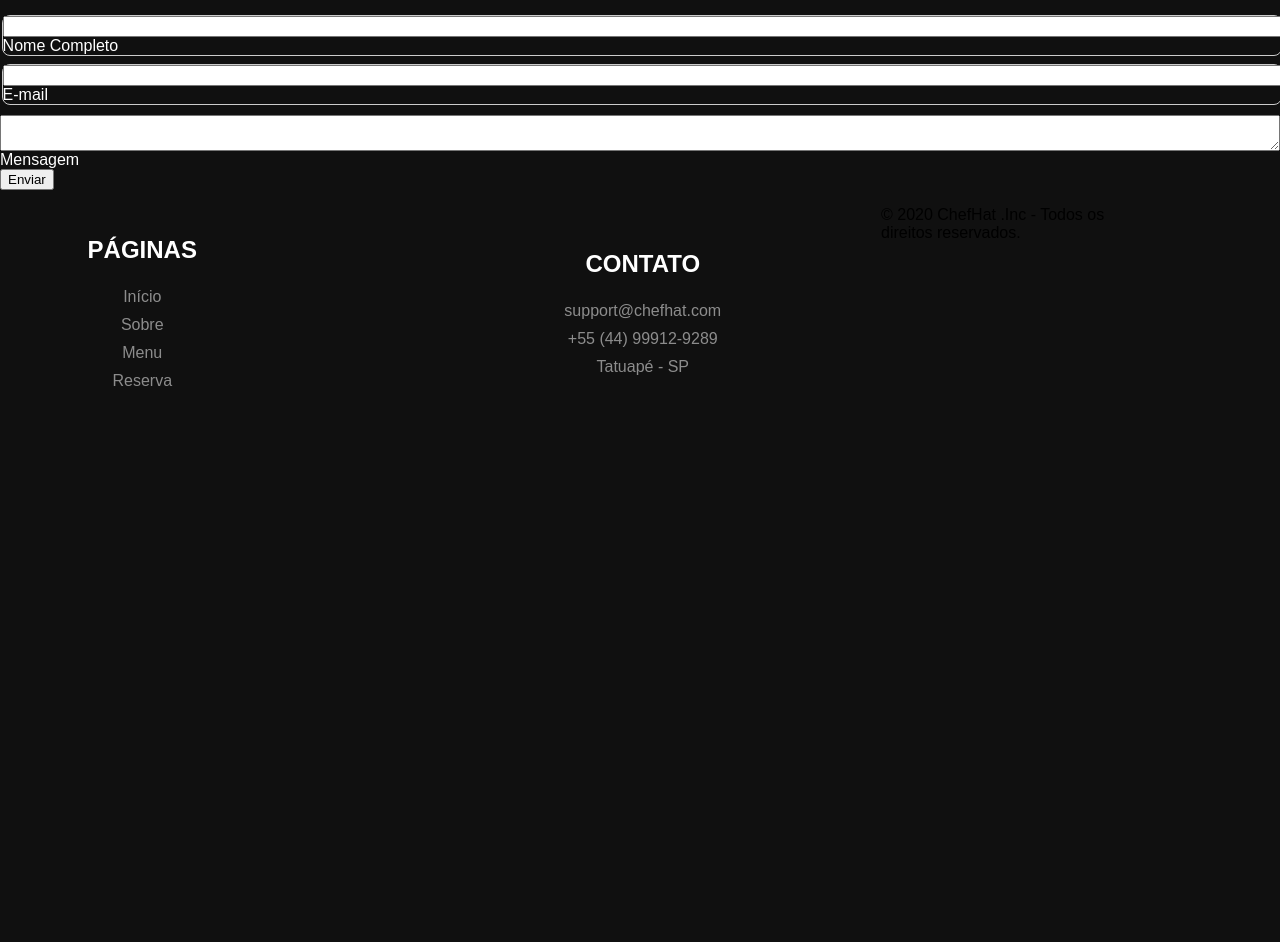
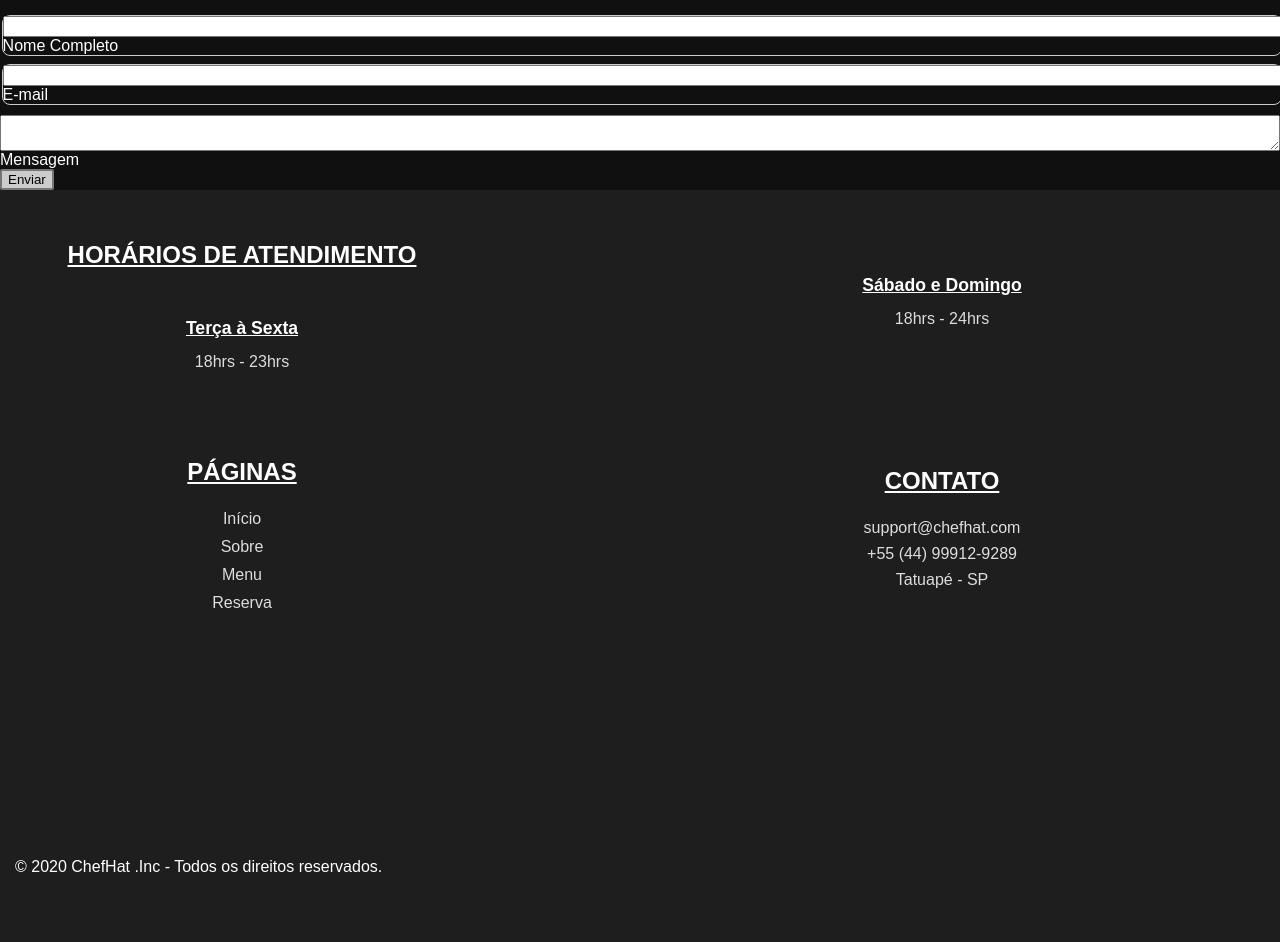
Before and after one commit to guidsribeiro/ChefHat, a plain HTML site: page public/reservation.html in a window 1280 px wide. Shown: the part 547-1489 px from the top of the page. Before the commit the page ends 967 px from the top, so only its background shows below. Drawn offline with Linux system fonts and the light colour scheme.

Commit message:
Site ChefHat

```diff
--- a/public/assets/css/footer.css
+++ b/public/assets/css/footer.css
@@ -1,21 +1,76 @@
 footer {
     width: 100%;
+}
+
+footer #footer {
+    background-color: var(--black35);
 }
 
 h3 {
     color: var(--white);
     font-size: 1.5em;
+    text-decoration: underline;
+}
+
+h2 {
+    color: var(--white);
+    font-size: 1.1em;
+    text-decoration: underline;
+}
+
+footer #hours {
+    margin-bottom: 1.8em;
 }
 
 footer .columns {
+    height: 200px;
     margin-left: -120px;
+    margin-bottom: 0px;
+    flex-direction: column;
 }
 
-footer .columns {
-    height: 230px;
+footer .columns .hours1 {
+    width: 100%;
     flex-direction: column;
+    justify-content: center;
+    align-items: center;
+    padding: 0;
+    margin-top: 1.2em;
+    margin-bottom: 0px;
+    margin-left: 1.5em;
+}
+
+footer .columns .hours1 h2 {
+    margin-top: 1.4em;
+}
+
+footer .columns .hours1 li {
+    margin-bottom: 10px;
+    color: var(--grayD);
+}
+
+footer .columns .hours1 li:hover {
+    color: var(--white40);
+}
+
+footer .columns .hours2 {
+    width: 100%;
     flex-direction: column;
-    width: 100%;
+    justify-content: center;
+    align-items: center;
+    padding: 0;
+    margin-top: 1.2em;
+    margin-bottom: 0px;
+    margin-left: 1.5em;
+}
+
+footer .columns .hours2 li {
+    margin-bottom: 10px;
+    color: var(--grayD);
+}
+
+footer .columns .hours2 li:hover {
+    color: var(--white40);
 }
 
 footer .columns .header-footer {
@@ -25,6 +80,7 @@ footer .columns .header-footer {
     align-items: center;
     padding: 0;
     margin-top: 1.2em;
+    margin-bottom: 0px;
     margin-left: 1.5em;
 }
 
@@ -40,11 +96,11 @@ footer .columns .header-footer li {
 footer .columns .header-footer li a {
     text-decoration: none;
     font-size: 1em;
-    color: var(--white85);
+    color: var(--grayD);
 }
 
 footer .columns .header-footer li a:hover {
-    color: var(--white40);
+    color: var(--white85);
 }
 
 footer .columns .contact {
@@ -54,6 +110,7 @@ footer .columns .contact {
     align-items: center;
     padding: 0;
     margin-top: 1.2em;
+    margin-bottom: 15px;
     margin-left: 1.5em;
 }
 
@@ -63,28 +120,34 @@ footer .columns .contact h3 {
 }
 
 footer .columns .contact li {
-    margin-bottom: 10px;
+    margin-bottom: 8px;
 }
 
 footer .columns .contact li a {
     text-decoration: none;
     font-size: 1em;
-    color: var(--white85);
+    color: var(--grayD);
 }
 
 footer .columns .contact li a:hover {
     color: var(--white40);
 }
 
+footer .allrights {
+    color: var(--white);
+    margin-top: 13em;
+    margin-left: 15px;
+    margin-bottom: 4em;
+    justify-content: flex-start;
+}
+
 p {
-    margin-top: 1em;
+    margin-top: 2em;
+    margin-bottom: 0.1em;
     justify-content: center;
     align-items: center;
 }
 
-p .allrights {
-    color: var(--white);
-}
 
 @media (min-width: 576px) {
     footer .columns {
--- a/public/assets/css/reservation.css
+++ b/public/assets/css/reservation.css
@@ -65,3 +65,26 @@
     border-radius: 8px;
     margin-bottom: .5em;
 }
+
+.page .form button {
+    text-rendering: auto;
+    letter-spacing: normal;
+    word-spacing: normal;
+    text-transform: none;
+    text-indent: 0px;
+    text-shadow: none;
+    display: inline-block;
+    text-align: center;
+    align-items: flex-start;
+    cursor: default;
+    background-color: var(--grayC);
+    box-sizing: border-box;
+    margin: 0em;
+    font: 400 13.3333px Arial;
+    padding: 1px 6px;
+    border-width: 2px;
+    border-style: solid;
+    border-color: rgb(118, 118, 118);
+    border-image: initial;
+    border-radius: 2px;
+}
--- a/public/assets/css/variables.css
+++ b/public/assets/css/variables.css
@@ -10,6 +10,7 @@
     --grayE: #eee;
     --black18: #181818;
     --black25: #25252549;
+    --black35: #35353560;
     --roxo: rgb(113, 89, 193);
     --roxo2: rgb(113, 89, 189);
     --roxo3: rgb(111, 89, 255);
--- a/public/reservation.html
+++ b/public/reservation.html
@@ -19,7 +19,7 @@
                 <img src="/public/assets/images/close-menu.svg" alt="close">
             </button>
             <ul>
-                <li><a href='/public/index.html'>Home</a></li>
+                <li><a href='/public/index.html'>Início</a></li>
                 <li><a href='/public/about.html'>Sobre</a></li>
                 <li><a href='/public/menu.html'>Menu</a></li>
                 <li><a href='/public/reservation.html'>Reserva</a></li>
@@ -53,14 +53,27 @@
                         <textarea name="message" id="message"></textarea>
                         <label for="message">Mensagem</label>
                     </div>
-                    <button type="submit">Enviar</button>
+                    <button type="button">Enviar</button>
                 </form>
             </div>
         </section>
     </main>
 
     <footer>
-        <div class='footer-div'>
+        <div id="footer">
+            <div id="hours">
+                <div class="columns">
+                    <ul class="hours1">
+                        <h3>HORÁRIOS DE ATENDIMENTO</h3>
+                        <h2>Terça à Sexta</h2>
+                        <li>18hrs - 23hrs</li>
+                    </ul>
+                    <ul class="hours2">
+                        <h2>Sábado e Domingo</h2>
+                        <li>18hrs - 24hrs</li>
+                    </ul>
+                </div>
+            </div>
             <div class="columns">
                 <ul class="header-footer">
                     <h3>PÁGINAS</h3>
@@ -75,11 +88,14 @@
                     <li><a href="#">+55 (44) 99912-9289</a></li>
                     <li><a href="#">Tatuapé - SP</a></li>
                 </ul>
-                <div class="allrights">
-                    <p>© 2020 ChefHat .Inc - Todos os direitos reservados.</p>
-                </div>
+            </div>
+
+            <div class="allrights">
+                <p>© 2020 ChefHat .Inc - Todos os direitos reservados.</p>
             </div>
         </div>
     </footer>
+
+    <script src="/public/js/index.js"></script>
 </body>
 </html>
```
Also changed, not shown: public/about.html (+25 -33 lines), public/index.html (+19 -5 lines), public/menu.html (+56 -0 lines), 1 other file.
